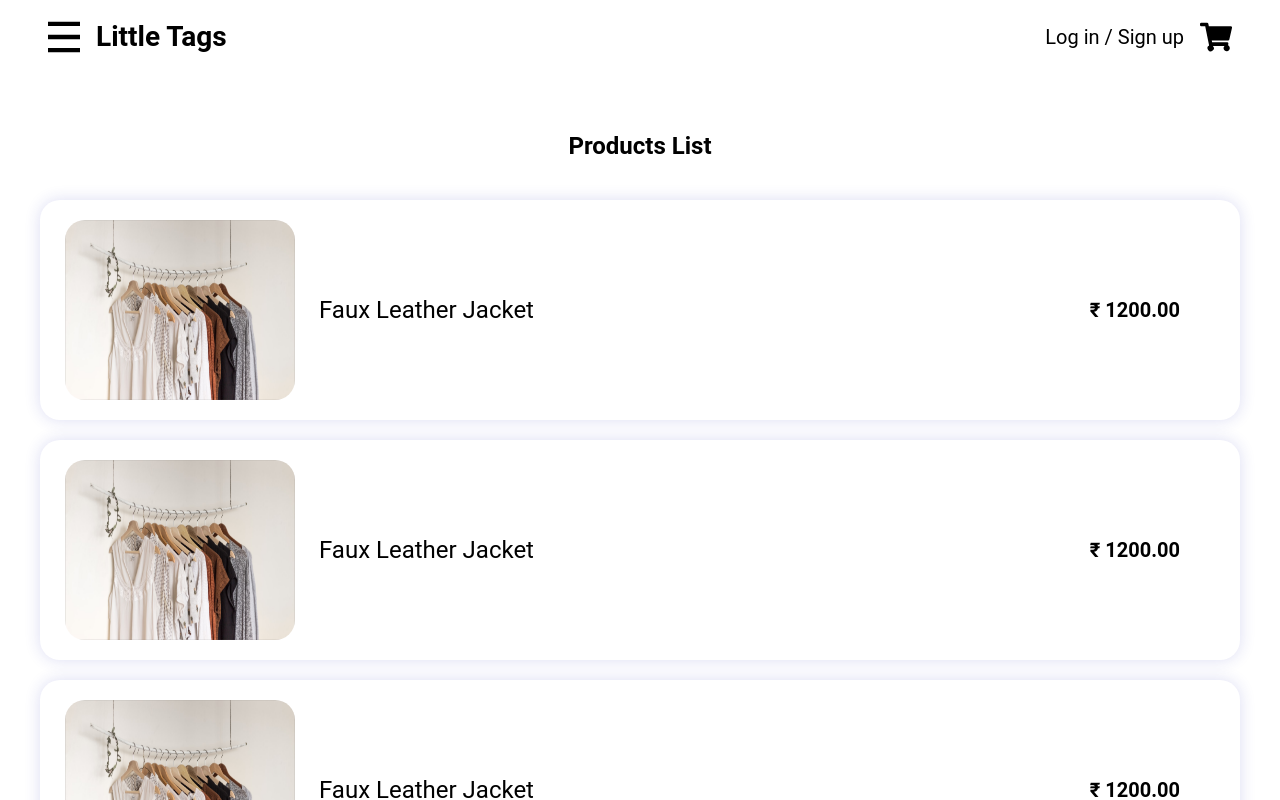
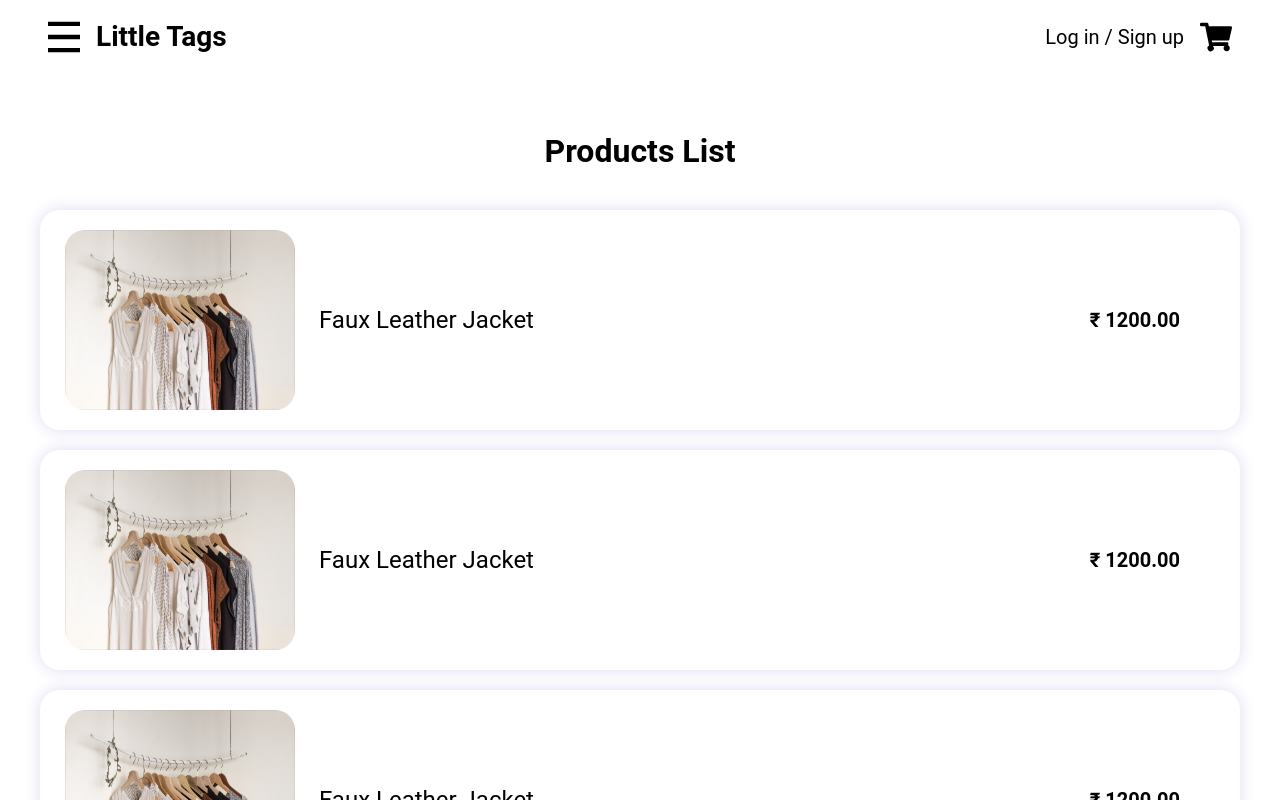
Before and after one commit to pesto-students/little-tags-jappreetS, a React (Create React App) app: page /product-list/accessories in a window 1280 px wide. Shown: the top 800 px of the page. Built offline with nearby package versions, Linux system fonts and the light colour scheme; no server answers.

Commit message:
updated h2 to h1 in Product List

```diff
--- a/src/containers/ProductsList/index.js
+++ b/src/containers/ProductsList/index.js
@@ -8,7 +8,7 @@ import './ProductsList.scss';
 const ProductsList = () => {
   return (
     <div className="ProductsList">
-      <h2 className="ProductsList-title text-align-center">Products List</h2>
+      <h1 className="ProductsList-title text-align-center">Products List</h1>
       <ProductListItem />
       <ProductListItem />
       <ProductListItem />
```
